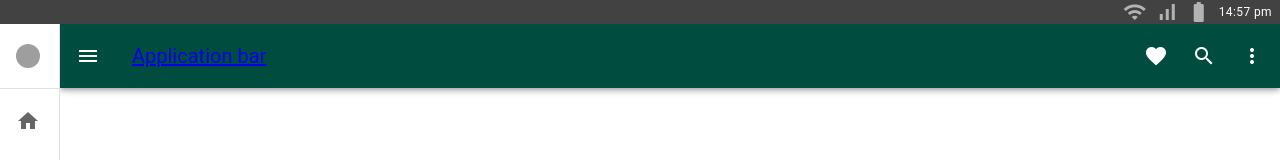
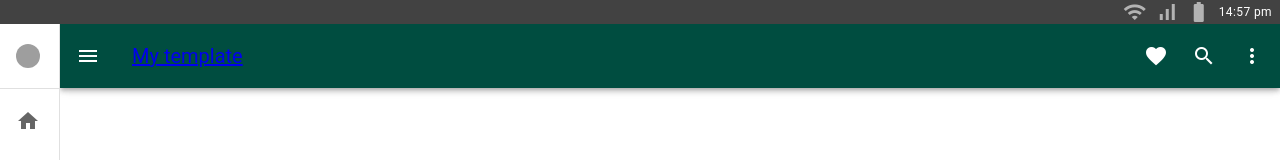
Before and after one commit to Azam2926/untitled7, a Vue app: page / in a window 1280 px wide. Shown: the top 160 px of the page. Built offline with nearby package versions, Linux system fonts and the light colour scheme; grey boxes are pictures that could not be loaded.

Commit message:
Rename app name

```diff
--- a/src/layouts/AppBar.vue
+++ b/src/layouts/AppBar.vue
@@ -6,7 +6,7 @@ const { toggleDrawer } = useLayoutStore()
 <template>
   <v-app-bar color="teal-darken-4">
     <v-app-bar-title>
-      <router-link to="/">Application bar</router-link>
+      <router-link to="/">My template</router-link>
     </v-app-bar-title>
     <template v-slot:prepend>
       <v-app-bar-nav-icon icon="menu" @click.stop="toggleDrawer" />
```
